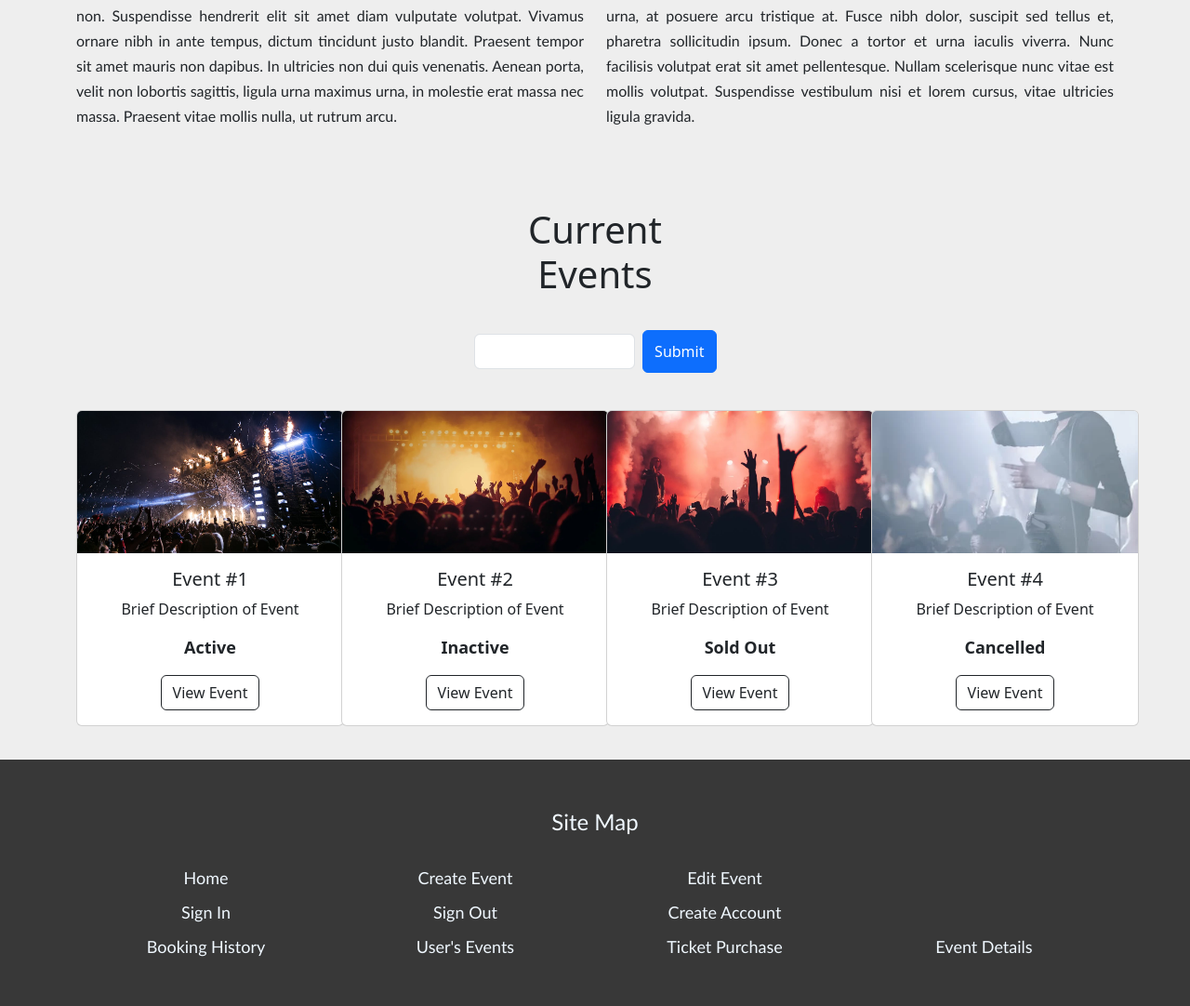
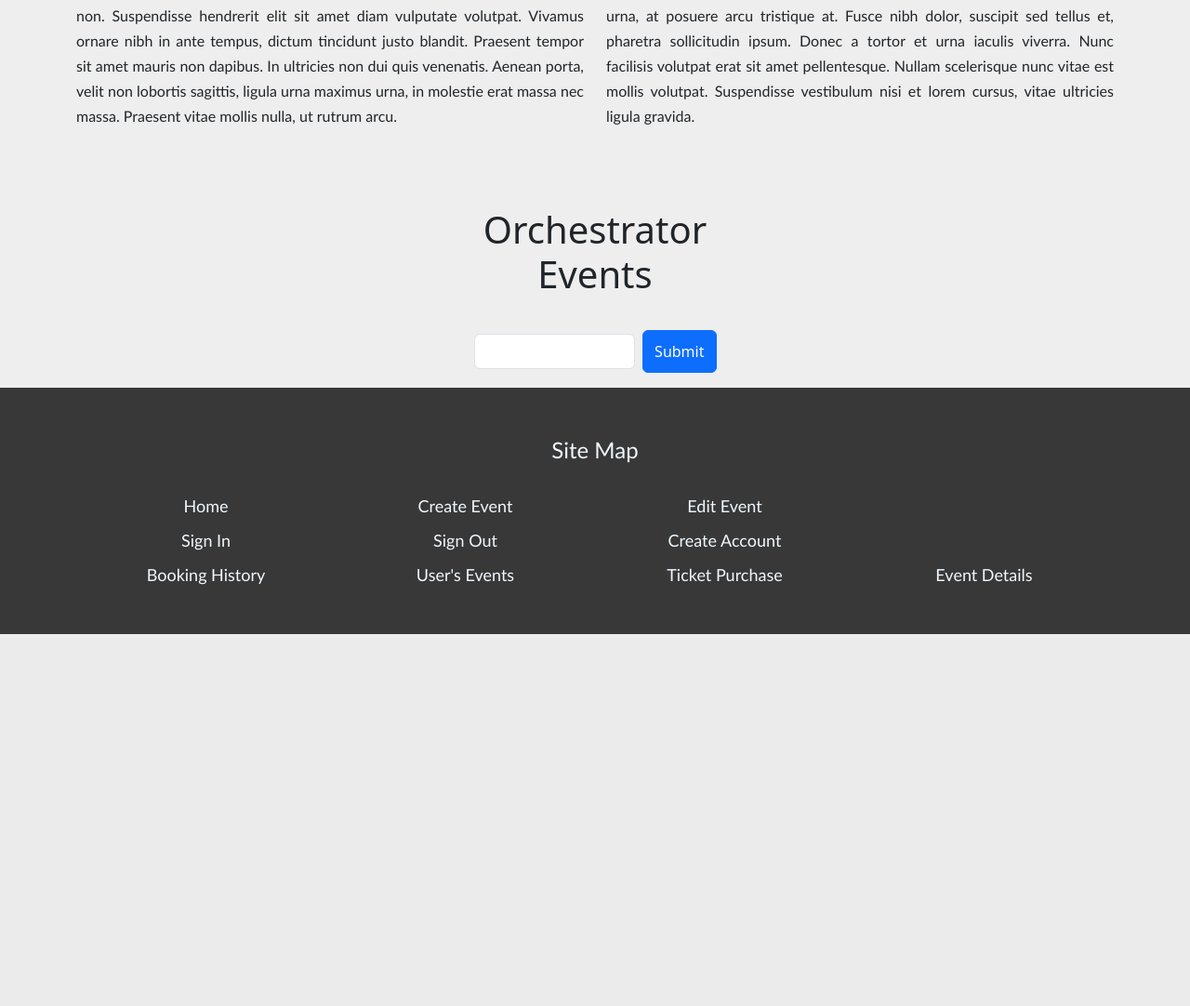
Before and after one commit to Onyxeagle/IAB207-JKL-DB, a Flask app: page / in a window 1280 px wide. Shown: the part 435-1517 px from the top of the page at 93% size. After the commit the page ends 1117 px from the top, so only its background shows below. Run offline with Flask 3, Linux system fonts and the light colour scheme; some libraries are stand-ins or nearby versions.

Commit message:
Comment form and Index changes
Finished comment form and removed hard coded events from index.

```diff
--- a/a3_starter_code-main/projectfile/website/forms.py
+++ b/a3_starter_code-main/projectfile/website/forms.py
@@ -69,4 +69,5 @@ class BookForm(FlaskForm):
 # to be done
 # the comment form that will display on each event
 class CommentForm(FlaskForm):
-    submit = SubmitField('Comment')
+    comment = TextAreaField('Write a comment', [InputRequired()])
+    submit = SubmitField("Post comment")
--- a/a3_starter_code-main/projectfile/website/templates/index.html
+++ b/a3_starter_code-main/projectfile/website/templates/index.html
@@ -50,7 +50,7 @@
          <!-- Header that is displayed above the event cards -->
          <div class="row justify-content-center" id="eventHeader">
             <div class="col-3 col-md-3 col-sm-3">
-               <h1>Current Events</h1>
+               <h1>Orchestrator Events</h1>
             </div>
          </div>
 
@@ -64,57 +64,6 @@
             </div>
          </div>
       </div>
-      <!-- This code displays the most popular events on the site to the user -->
-      <!-- Using CSS and Bootstrap code cards for the events are displayed and can be clicked on to take users to these events -->
-      <!-- The event name, detals, and an image are supplied on these cards -->
-      <div class="container text-center" id="rotatingevents">
-         <div class="row">
-            <div class="col-3 col-md-3 col-sm-3">
-               <div class="card" style="width: 18rem;">
-                  <img class="card-img-top" src="../static/img/event1.jpeg" alt="event 1" id="eventimg">
-                  <div class="card-body">
-                  <h5 class="card-title">Event #1</h5>
-                  <p class="card-text" id="eventDescription">Brief Description of Event</p>
-                  <p class="card-text" id="eventStatus">Active</p>
-                  <a href="#" class="btn btn-outline-dark" onclick="DetailsFunc()">View Event</a>
-                  </div>
-               </div>
-            </div>
-            <div class="col-3 col-md-3 col-sm-3">
-               <div class="card" style="width: 18rem;">
-                  <img class="card-img-top" src="../static/img/event2.jpg" alt="event 2" id="eventimg">
-                  <div class="card-body">
-                  <h5 class="card-title">Event #2</h5>
-                  <p class="card-text" id="eventDescription">Brief Description of Event</p>
-                  <p class="card-text" id="eventStatus">Inactive</p>
-                  <a href="#" class="btn btn-outline-dark" onclick="DetailsFunc()">View Event</a>
-                  </div>
-               </div>
-            </div>
-            <div class="col-3 col-md-3 col-sm-3">
-               <div class="card" style="width: 18rem;">
-                  <img class="card-img-top" src="../static/img/event3.jpg" alt="event 3" id="eventimg">
-                  <div class="card-body">
-                  <h5 class="card-title">Event #3</h5>
-                  <p class="card-text" id="eventDescription">Brief Description of Event</p>
-                  <p class="card-text" id="eventStatus">Sold Out</p>
-                  <a href="#" class="btn btn-outline-dark" onclick="DetailsFunc()">View Event</a>
-                  </div>
-               </div>
-            </div>
-            <div class="col-3 col-md-3 col-sm-3">
-               <div class="card" style="width: 18rem;">
-                  <img class="card-img-top" src="../static/img/event4.jpg" alt="event 4" id="eventimg">
-                  <div class="card-body">
-                  <h5 class="card-title">Event #4</h5>
-                  <p class="card-text" id="eventDescription">Brief Description of Event</p>
-                  <p class="card-text" id="eventStatus">Cancelled</p>
-                  <a href="#" class="btn btn-outline-dark" onclick="DetailsFunc()">View Event</a>
-                  </div>
-               </div>
-            </div>
-         </div>
-      </div>
       <!-- Esnures that the bootstrap elements are called on each page render -->
       {{super()}}
       <script src="http://ajax.googleapis.com/ajax/libs/jquery/1.11.1/jquery.min.js"></script>
```
